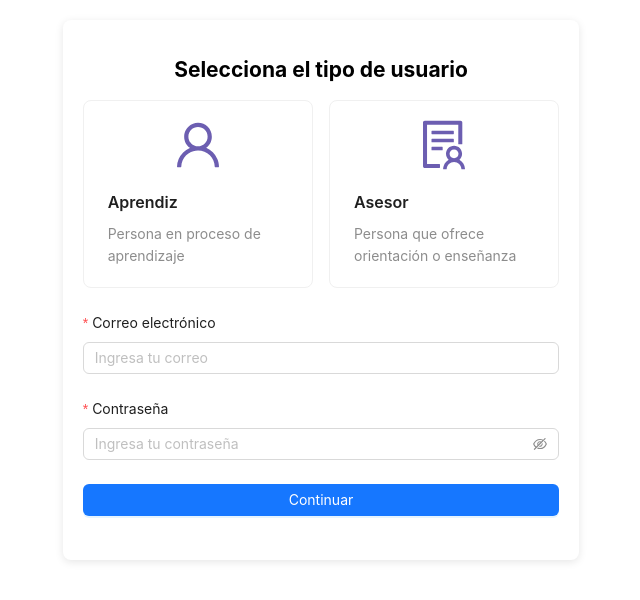
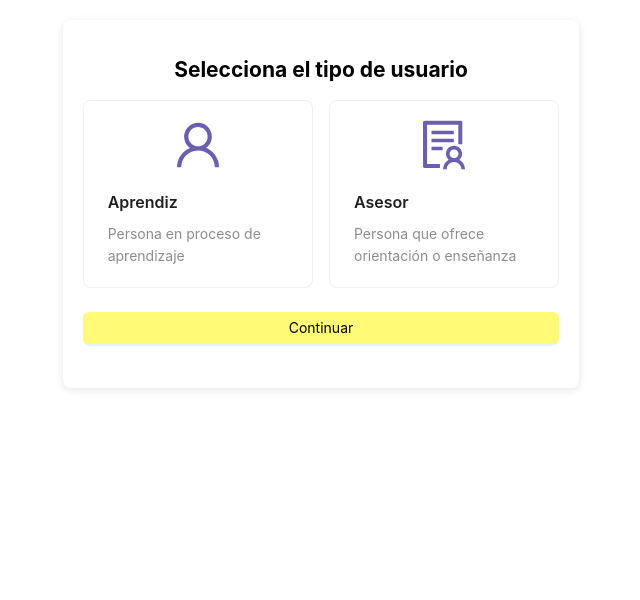
Before and after one commit to Marlon-E-Zambrano-Z/AUG, a React (Vite) app: page /registro in a window 1280 px wide. Shown: the top 600 px of the page, without its empty margins (319-959 px from the left). Built offline with nearby package versions, Linux system fonts and the light colour scheme.

Commit message:
Ajustando colores de botones

```diff
--- a/src/screen/auth/AdviserRegister.tsx
+++ b/src/screen/auth/AdviserRegister.tsx
@@ -150,10 +150,10 @@ const RegisterForm: React.FC = () => {
             <Form.Item
               label="Presentación"
               name="comments"
-              rules={[{ required: true, message: 'Por favor escribe tus comentarios.' }]}
+              rules={[{ required: true, message: 'Cuentenos por favor en que trabaja' }]}
             >
               <TextArea
-                placeholder="Escribe aquí tus comentarios"
+                placeholder="Cuentenos por favor sobre su trabajo"
                 maxLength={300}
                 rows={4}
               />
@@ -161,7 +161,7 @@ const RegisterForm: React.FC = () => {
 
             {/* Botón de envío */}
             <Form.Item>
-              <Button type="primary" htmlType="submit" block>
+              <Button type="primary" htmlType="submit" block style={{color:"var(--secondary-color)",backgroundColor:"var(--beich)"}}>
                 Registrarse
               </Button>
             </Form.Item>
--- a/src/screen/auth/ChooseUser.tsx
+++ b/src/screen/auth/ChooseUser.tsx
@@ -1,5 +1,5 @@
 import React, { useState } from 'react';
-import { Form, Input, Button, Radio, Row, Col, Card } from 'antd';
+import { Form, Button, Radio, Row, Col, Card } from 'antd';
 import { UserOutlined, SolutionOutlined } from '@ant-design/icons';
 import { useNavigate } from 'react-router-dom';
 
@@ -54,30 +54,10 @@ const UserSelectionForm: React.FC = () => {
               </Radio.Group>
             </Form.Item>
 
-            {/* Input de correo electrónico */}
-            <Form.Item
-              label="Correo electrónico"
-              name="email"
-              rules={[
-                { required: true, message: 'Por favor ingresa tu correo.' },
-                { type: 'email', message: 'El correo no es válido.' }
-              ]}
-            >
-              <Input placeholder="Ingresa tu correo" />
-            </Form.Item>
-
-            {/* Input de contraseña */}
-            <Form.Item
-              label="Contraseña"
-              name="password"
-              rules={[{ required: true, message: 'Por favor ingresa tu contraseña.' }]}
-            >
-              <Input.Password placeholder="Ingresa tu contraseña" />
-            </Form.Item>
-
             {/* Botón de envío */}
             <Form.Item>
-              <Button type="primary" htmlType="submit" block>
+              <Button type="primary" htmlType="submit" block style={{color:"var(--secondary-color)",
+    backgroundColor:"var(--beich)"}}>
                 Continuar
               </Button>
             </Form.Item>
--- a/src/screen/auth/Login.tsx
+++ b/src/screen/auth/Login.tsx
@@ -100,7 +100,10 @@ export default function Login(){
 
             {/* Botón de envío */}
             <Form.Item>
-              <Button type="primary" htmlType="submit" block>
+              <Button type="primary" htmlType="submit" block style={{
+    color:"var(--secondary-color)",
+    backgroundColor:"var(--beich)"
+  }}>
                 Iniciar sesión
               </Button>
             </Form.Item>
```
